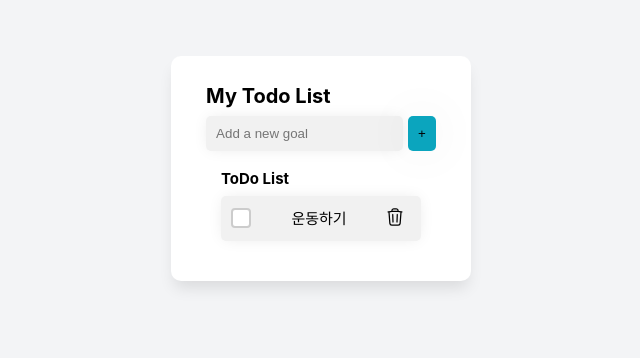
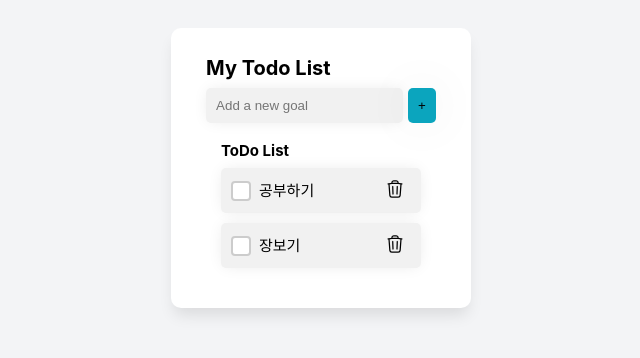
Before and after one commit to Coderchacha/TODO-APP, a React (Vite) app: page / in a window 1280 px wide. Shown: the part 232-590 px from the top of the page, without its empty margins (319-959 px from the left). Built offline with nearby package versions, Linux system fonts and the light colour scheme.

Commit message:
TODO LIST 완료된 태스크 토글 버튼 구현

```diff
--- a/src/App.tsx
+++ b/src/App.tsx
@@ -1,16 +1,31 @@
-import React from 'react';
+import React, { useState } from 'react';
 import styled from 'styled-components';
 
-interface TodoProps {
+interface item {
+  id: number;
+  text: string;
+  completed: boolean;
+}
+
+interface todoProps {
   checked: boolean;
-  onClick: () => void;
 }
 
 export const App = () => {
-  const [isChecked, setIsChecked] = React.useState(false);
+  const [todos, setTodos] = useState<item[]>([
+    { id: 1, text: '공부하기', completed: false },
+    { id: 2, text: '장보기', completed: false },
+  ]);
 
-  const handleCheckboxChange = () => {
-    setIsChecked(!isChecked);
+  const handleCheckboxChange = (id: number) => {
+    setTodos((prevTodos) => {
+      return prevTodos.map((todo) => {
+        if (todo.id === id) {
+          return { ...todo, completed: !todo.completed };
+        }
+        return todo;
+      });
+    });
   };
 
   return (
@@ -24,12 +39,20 @@ export const App = () => {
 
         <ul>
           <TodoListTitle>ToDo List</TodoListTitle>
-          <TodoList>
-            <TodoListCheckBox
-              checked={isChecked}
-              onClick={handleCheckboxChange}
-            />
-            <TodoListLabel>운동하기</TodoListLabel>
+
+          {todos.map((todo) => {
+            return (
+              <TodoList key={todo.id}>
+                <TodoTextWrapper
+                  onClick={() => {
+                    handleCheckboxChange(todo.id);
+                  }}
+                >
+                  <TodoListCheckBox checked={todo.completed} />
+                  <TodoListLabel completed={todo.completed}>
+                    {todo.text}
+                  </TodoListLabel>
+                </TodoTextWrapper>
                 <TodoListDeleteBtn>
                   <TodoListDeleteBtnSvg
                     xmlns='http://www.w3.org/2000/svg'
@@ -46,6 +69,8 @@ export const App = () => {
                   </TodoListDeleteBtnSvg>
                 </TodoListDeleteBtn>
               </TodoList>
+            );
+          })}
         </ul>
       </Todo>
     </Background>
@@ -78,13 +103,13 @@ const TodoHeader = styled.div`
   margin-bottom: 20px;
 `;
 
-const TodoListTitle = styled.h2`
-  font-size: 15px;
+const Title = styled.h1`
+  font-size: 20px;
   margin-bottom: 10px;
 `;
 
-const Title = styled.h1`
-  font-size: 20px;
+const TodoListTitle = styled.h2`
+  font-size: 15px;
   margin-bottom: 10px;
 `;
 
@@ -116,9 +141,16 @@ const TodoList = styled.li`
   align-items: center;
   font-size: 15px;
   margin-bottom: 10px;
+  cursor: pointer;
 `;
 
-const TodoListCheckBox = styled.div<TodoProps>`
+const TodoTextWrapper = styled.div`
+  display: flex;
+  justify-content: center;
+  align-items: center;
+`;
+
+const TodoListCheckBox = styled.div<todoProps>`
   width: 20px;
   height: 20px;
   border: 2px solid #ccc;
@@ -129,10 +161,11 @@ const TodoListCheckBox = styled.div<TodoProps>`
   margin-right: 8px;
 `;
 
-const TodoListLabel = styled.label`
+const TodoListLabel = styled.label<{ completed: boolean }>`
   font-size: 15px;
+  cursor: pointer;
+  ${(props) => props.completed && 'text-decoration: line-through;'};
 `;
-
 const TodoListDeleteBtn = styled.button``;
 
 const TodoListDeleteBtnSvg = styled.svg`
```
Lines whose indentation alone changed are shown as unchanged.
